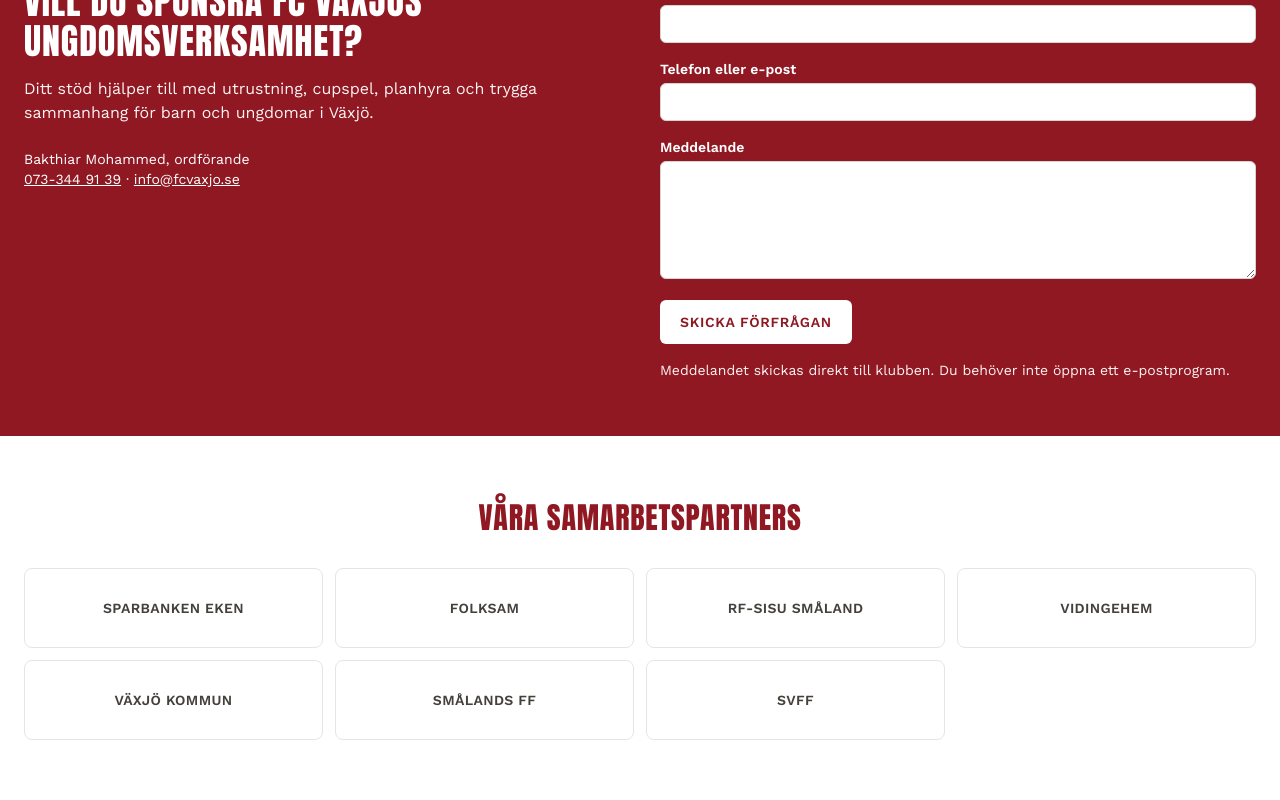
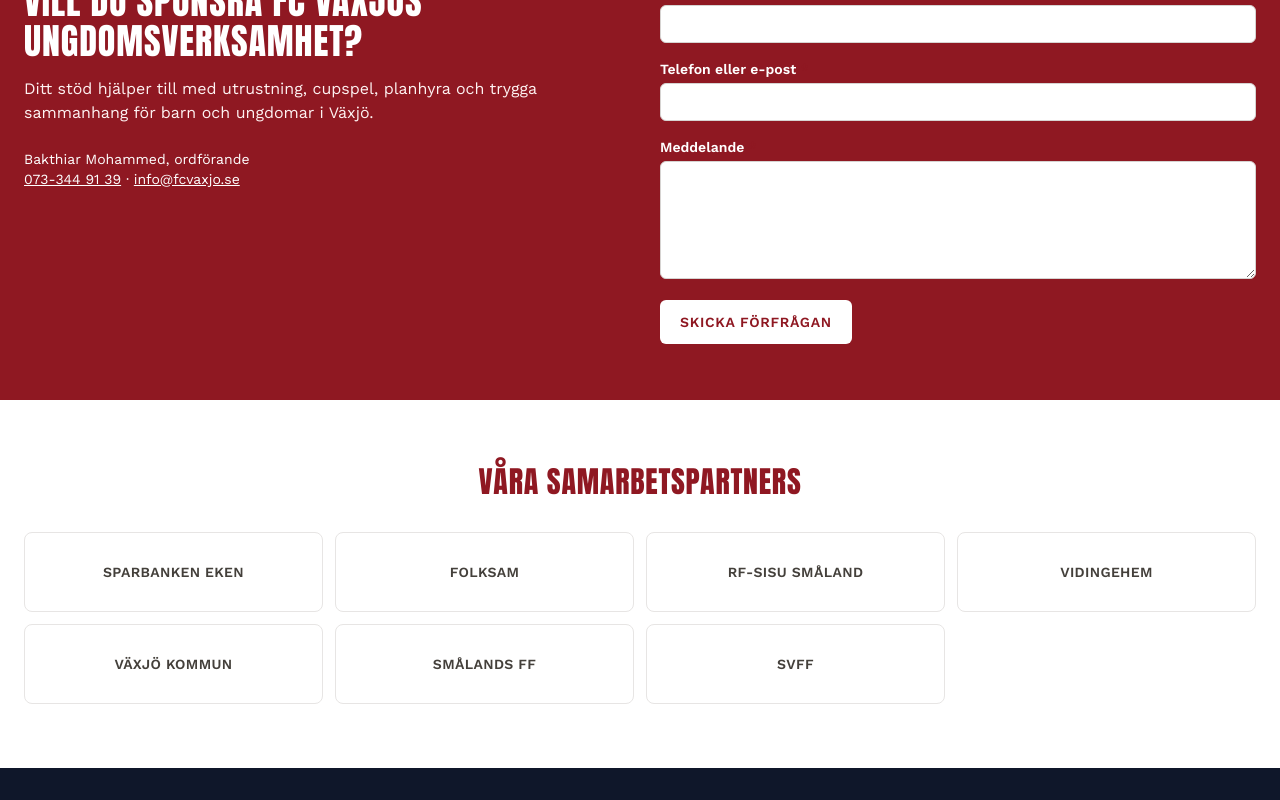
Before and after one commit to DelucaGit/FC-Vaxjo-Website, a Next.js app: page / in a window 1280 px wide. Shown: the part 2557-3357 px from the top of the page. Built offline with nearby package versions, Linux system fonts and the light colour scheme.

Commit message:
Remove the note under every form button.
Co-authored-by: Cursor <cursoragent@cursor.com>

```diff
--- a/src/components/MailForm.tsx
+++ b/src/components/MailForm.tsx
@@ -107,13 +107,11 @@ export function MailForm({
       >
         {status === "sending" ? "Skickar..." : submitLabel}
       </button>
-      <p className={`text-sm ${onDark ? "text-red-50" : "text-stone-600"}`}>
-        {status === "sent"
-          ? "Tack. Meddelandet är skickat till klubben."
-          : status === "error"
-            ? error
-            : "Meddelandet skickas direkt till klubben. Du behöver inte öppna ett e-postprogram."}
-      </p>
+      {status === "sent" || status === "error" ? (
+        <p className={`text-sm ${onDark ? "text-red-50" : "text-stone-600"}`}>
+          {status === "sent" ? "Tack. Meddelandet är skickat till klubben." : error}
+        </p>
+      ) : null}
     </form>
   );
 }
```
